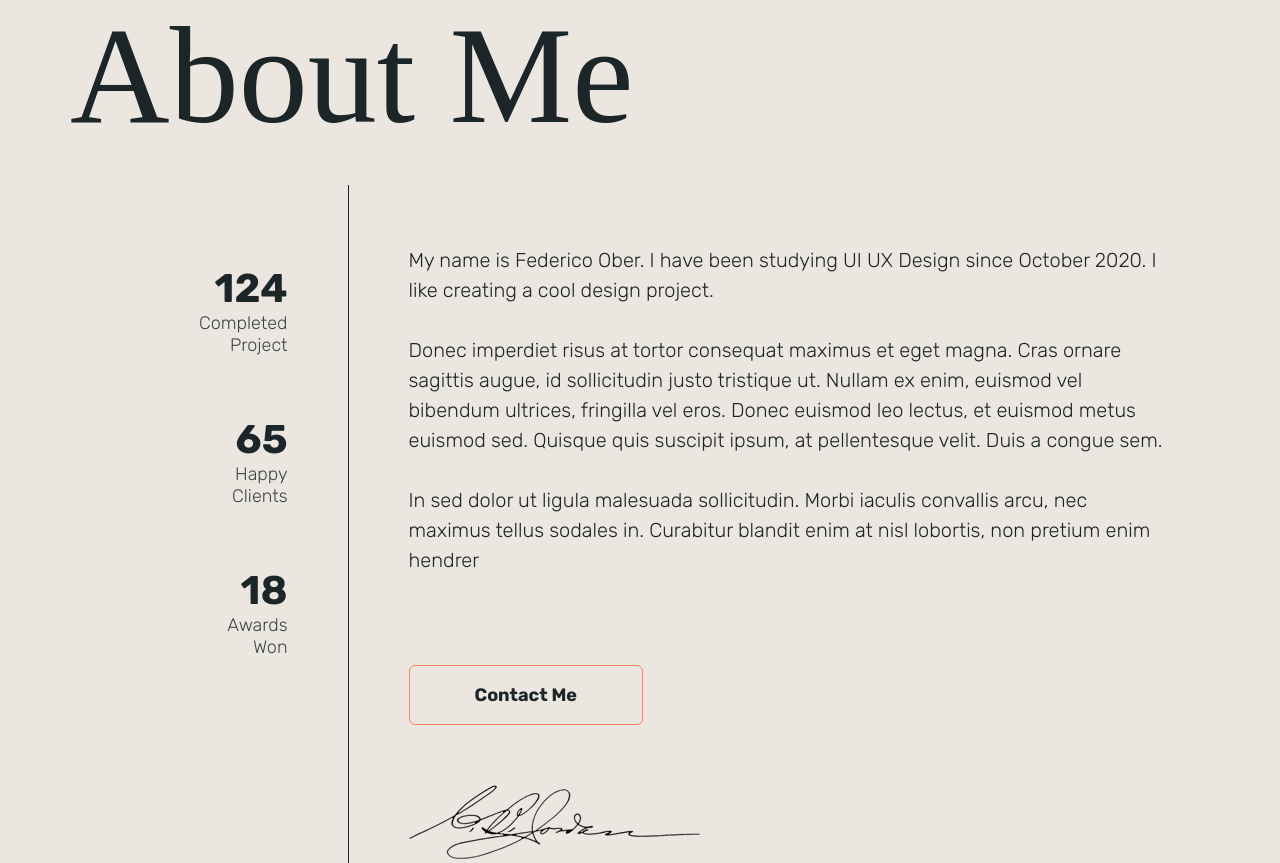
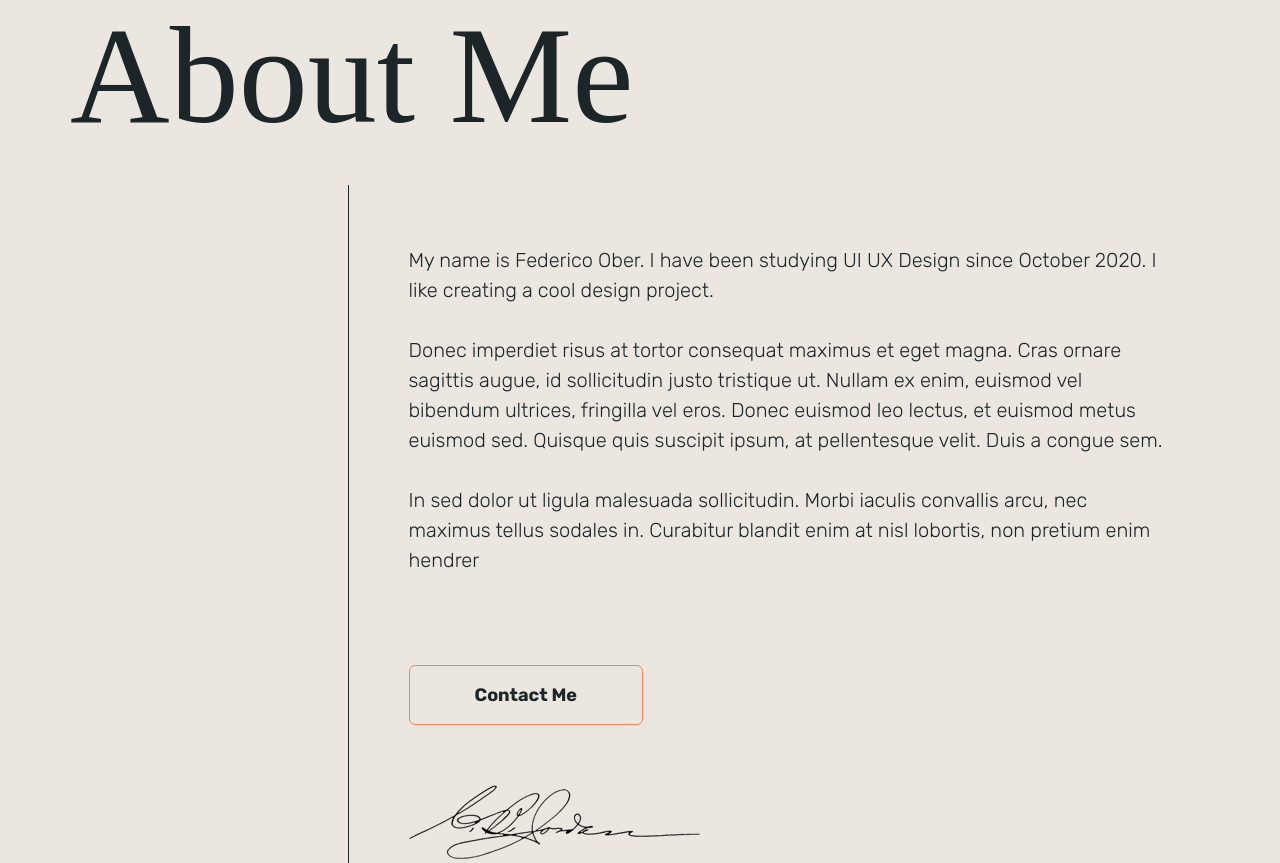
Before and after one commit to jpoirierlavoie/Personal-Website, a Flask app: page / in a window 1280 px wide. Shown: the part 1123-1986 px from the top of the page. Run offline with Flask 2, Linux system fonts and the light colour scheme; some libraries are stand-ins or nearby versions; some web fonts are replaced.

Commit message:
Update index.html

```diff
--- a/templates/index.html
+++ b/templates/index.html
@@ -180,32 +180,6 @@
 
           <div class="row row-custom">
             <div class="col-xs-12 col-sm-12 col-md-3 col-lg-3 align-right">
-
-              <!-- Section numbers -->
-              <div class="numbers-items">
-                <div class="numbers-item scrolla-element-anim-1 scroll-animate" data-animate="active">
-                  <div class="icon">
-                    <i aria-hidden="true" class="far fa-check-circle"></i>
-                  </div>
-                  <div class="num">124</div>
-                  <div class="title">Completed <br>Project</div>
-                </div>
-                <div class="numbers-item scrolla-element-anim-1 scroll-animate" data-animate="active">
-                  <div class="icon">
-                    <i aria-hidden="true" class="far fa-smile-beam"></i>
-                  </div>
-                  <div class="num">65</div>
-                  <div class="title">Happy <br>Clients</div>
-                </div>
-                <div class="numbers-item scrolla-element-anim-1 scroll-animate" data-animate="active">
-                  <div class="icon">
-                    <i aria-hidden="true" class="far fa-gem"></i>
-                  </div>
-                  <div class="num">18</div>
-                  <div class="title">Awards <br>Won</div>
-                </div>
-              </div>
-
             </div>
             <div class="col-xs-12 col-sm-12 col-md-9 col-lg-9 vertical-line">
 
@@ -545,13 +519,13 @@
             <div class="col-xs-12 col-sm-12 col-md-4 col-lg-4 align-left">
               <!-- social -->
               <div class="social-links scrolla-element-anim-1 scroll-animate" data-animate="active">
-                  <a href="https://github.com/jpoirierlavoie" target="blank" class="scrolla-element-anim-1" title="Github">
+                  <a href="https://github.com/jpoirierlavoie" target="blank" title="Github">
                     <i class="bi-github" role="img" aria-label="GitHub"></i>
                   </a>
-                  <a href="https://twitter.com/Jpoirierlavoie" target="blank" class="scrolla-element-anim-1" title="Twitter">
+                  <a href="https://twitter.com/Jpoirierlavoie" target="blank" title="Twitter">
                     <i class="bi bi-twitter" role="img" aria-label="Twitter"></i>
                   </a>
-                  <a href="https://www.linkedin.com/in/jpoirierlavoie/" target="blank" class="scrolla-element-anim-1" title="LinkedIn">
+                  <a href="https://www.linkedin.com/in/jpoirierlavoie/" target="blank" title="LinkedIn">
                     <i class="bi bi-linkedin" role="img" aria-label="LinkedIn"></i>
                   </a>
                 </div>
```
